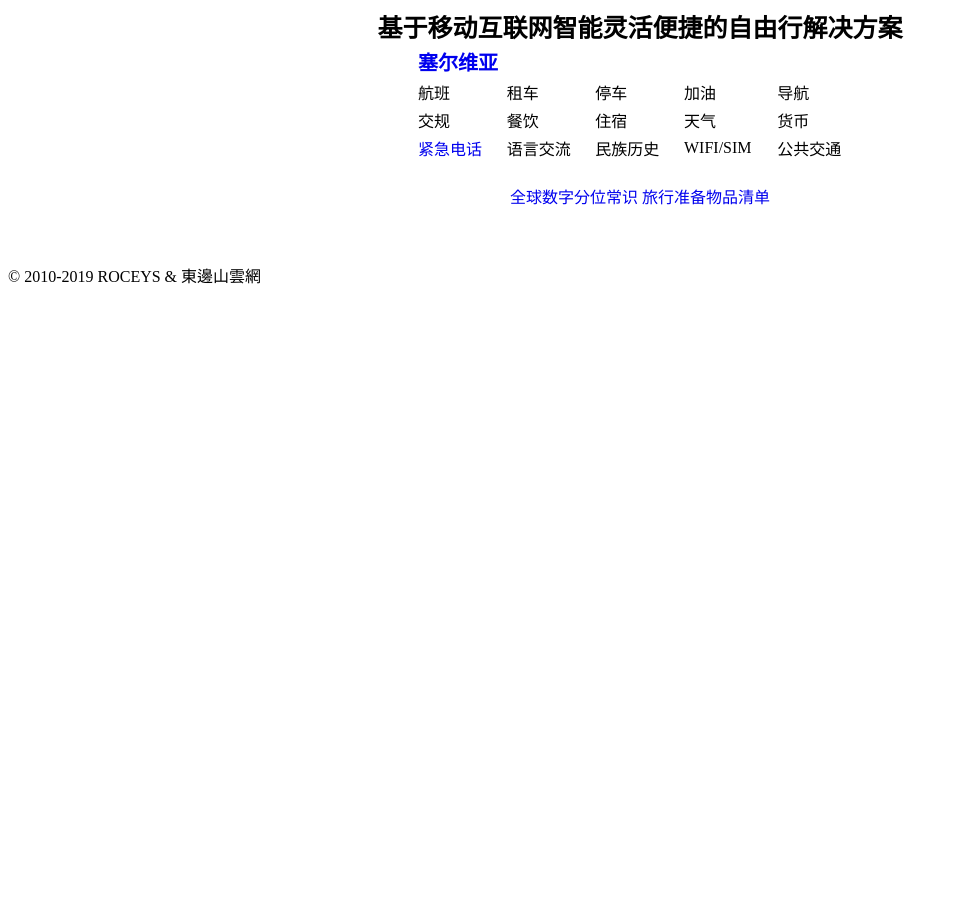
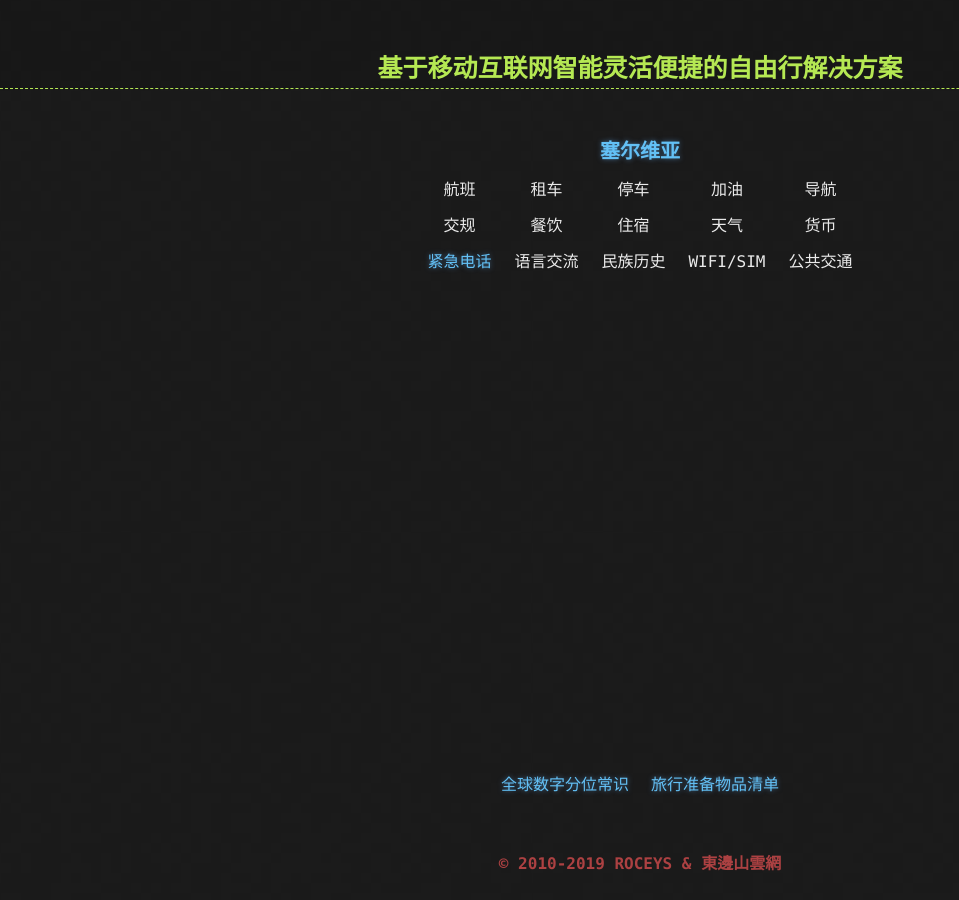
Before and after one commit to roceys/roceys.github.io, a Jekyll site: the page built from travel.md, in a window 1280 px wide. Shown: the whole page, without its empty margins (0-959 px from the left). Built offline with Jekyll 4.4.1, drawn with Linux system fonts in a browser that asks for light colours; nearby versions of some CDN libraries; comment, search, counter and statistics services are not loaded.

Commit message:
static update

```diff
--- a/_layouts/index1.html
+++ b/_layouts/index1.html
@@ -19,7 +19,7 @@ var _hmt = _hmt || [];
     <title>{{ site.title }}</title>
     <link href="{{site.cdn}}/img/favicon.ico" rel="icon" type="image/x-icon">
   <!--  <link rel="stylesheet" href="{{ 'https://cdn.jsdelivr.net/gh/roceys/static@1.1/css/style.css?v=' | append: site.github.build_revision | relative_url }}">-->
-    <link rel="stylesheet" href="{{ '/assets/css/style.scss?v=' | append: site.github.build_revision | relative_url }}">
+    <link rel="stylesheet" href="{{ '/assets/css/style.css?v=' | append: site.github.build_revision | relative_url }}">
    <!-- <script src="https://cdn.staticfile.org/jquery/3.2.1/jquery.min.js"></script>-->
     <script src="https://cdn.jsdelivr.net/gh/jquery/jquery@3.2.1/dist/jquery.min.js"></script>
     <script src="{{site.cdn}}/js/common.js" async></script>
--- a/_layouts/travel.html
+++ b/_layouts/travel.html
@@ -15,7 +15,7 @@
     <title>{{ site.travel }}</title>
     <base target="_blank"/>
     <link href="{{site.cdn}}/img/favicon.ico" rel="icon" type="image/x-icon">
-    <link rel="stylesheet" href="{{ '/assets/css/style.scss?v=' | append: site.github.build_revision | relative_url }}">
+    <link rel="stylesheet" href="{{ '/assets/css/style.css?v=' | append: site.github.build_revision | relative_url }}">
     <script src="https://cdn.jsdelivr.net/gh/jquery/jquery@3.2.1/dist/jquery.min.js"></script>
     <style>
         .container {
```
